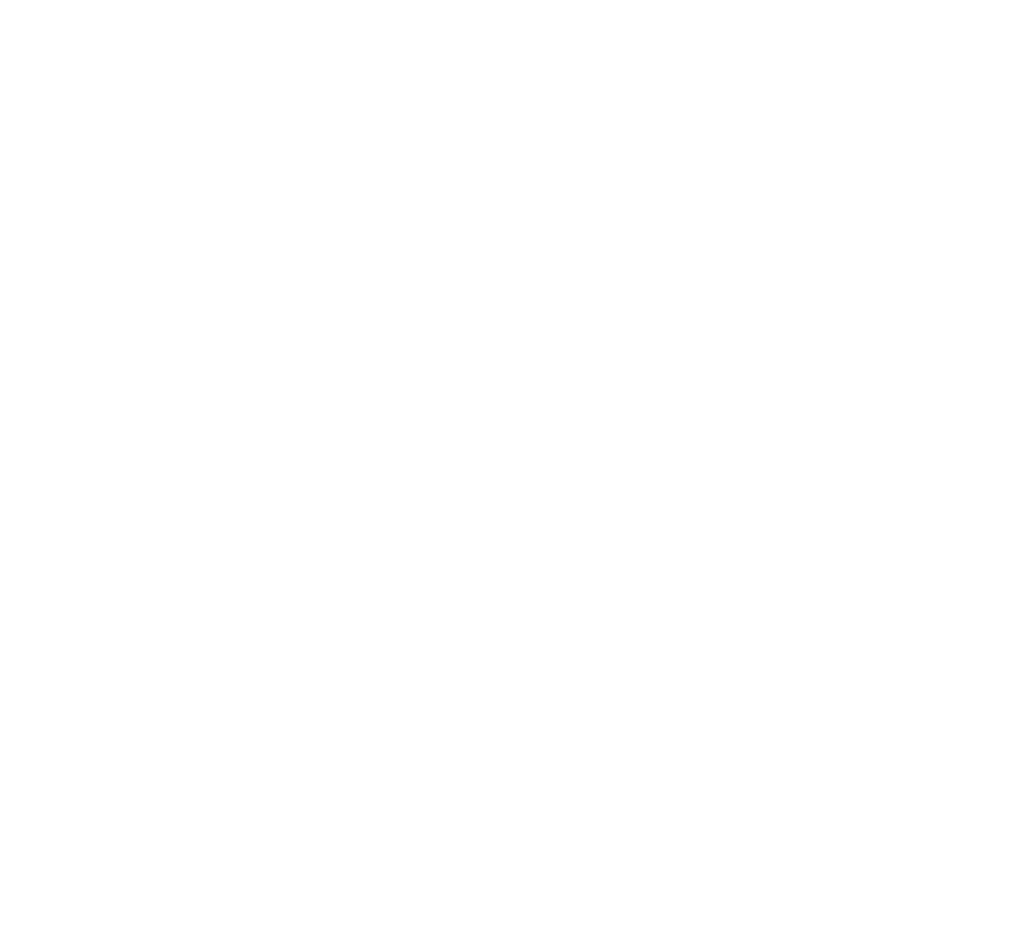
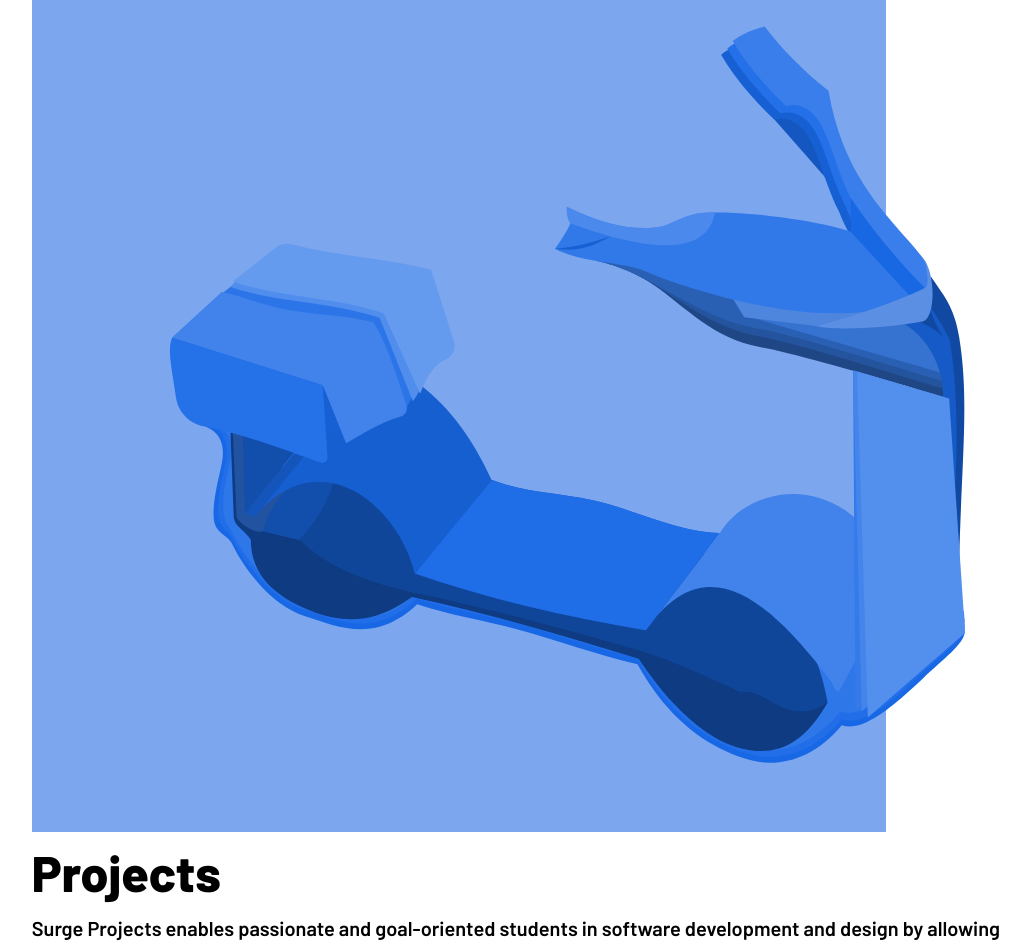
Before and after one commit to sfusurge/surge_website, a React (Create React App) app: page /path in a window 1280 px wide. Shown: the top 943 px of the page, without its empty margins (109-1139 px from the left). Before the commit the page ends 800 px from the top, so only its background shows below. Built offline with nearby package versions, Linux system fonts and the light colour scheme.

Commit message:
base component completed

```diff
--- a/src/App.js
+++ b/src/App.js
@@ -1,5 +1,5 @@
 import { BrowserRouter as Router, Switch, Route } from 'react-router-dom'
-
+import Activity from './components/Activity.js'
 import styles from './css/App.module.css'
 
 const App = () => {
@@ -7,9 +7,9 @@ const App = () => {
     <div id={styles.app}>
       <Router>
         <Switch>
-          {/* <Route path="/path">
-            <Component />
-          </Route> */}
+          <Route path="/path">
+            <Activity />
+          </Route>
         </Switch>
       </Router>
     </div>
--- /dev/null
+++ b/src/components/Activity.js
@@ -0,0 +1,24 @@
+import useMediaQuery from '../utils/useMediaQuery'
+import ActivityImage from './ActivityImage.js'
+import styles from '../css/Activity.module.css'
+import scooter from '../assets/scooter.svg'
+
+const Activity = props => {
+  return (
+    <div>
+      <div className={styles.container}>
+        <ActivityImage image={scooter}></ActivityImage>
+      </div>
+      <div className={styles.text}>
+        <p className={styles.textTitle}>Projects</p>
+        <p className={styles.textBody}>
+          Surge Projects enables passionate and goal-oriented students in
+          software development and design by allowing them to build innovative
+          and practical projects in the span of a semester.
+        </p>
+      </div>
+    </div>
+  )
+}
+
+export default Activity
--- /dev/null
+++ b/src/components/ActivityImage.js
@@ -0,0 +1,12 @@
+import styles from '../css/ActivityImage.module.css'
+import scooter from '../assets/scooter.svg'
+const ActivityImage = props => {
+  return (
+    <div className={styles.container}>
+      <div className={styles.squareBackground}></div>
+      <img src={props.image} className={styles.image} />
+    </div>
+  )
+}
+
+export default ActivityImage
--- /dev/null
+++ b/src/css/Activity.module.css
@@ -0,0 +1,21 @@
+.container {
+  display: flex;
+  flex-direction: column;
+  margin-left: 11%;
+}
+
+.textTitle {
+  margin-top: 10px;
+  margin-bottom: 14px;
+  font: var(--font-body-title);
+}
+
+.textBody {
+  margin: 0;
+  font: var(--font-text-body);
+}
+
+.text {
+  margin-left: 11%;
+  margin-right: 11%;
+}
--- /dev/null
+++ b/src/css/ActivityImage.module.css
@@ -0,0 +1,16 @@
+.container {
+  position: relative;
+}
+
+.squareBackground {
+  width: 75%;
+  height: calc(65vw);
+  background-color: var(--color-image-background);
+}
+
+.image {
+  width: 70%;
+  top: 3%;
+  right: 18%;
+  position: absolute;
+}
```
